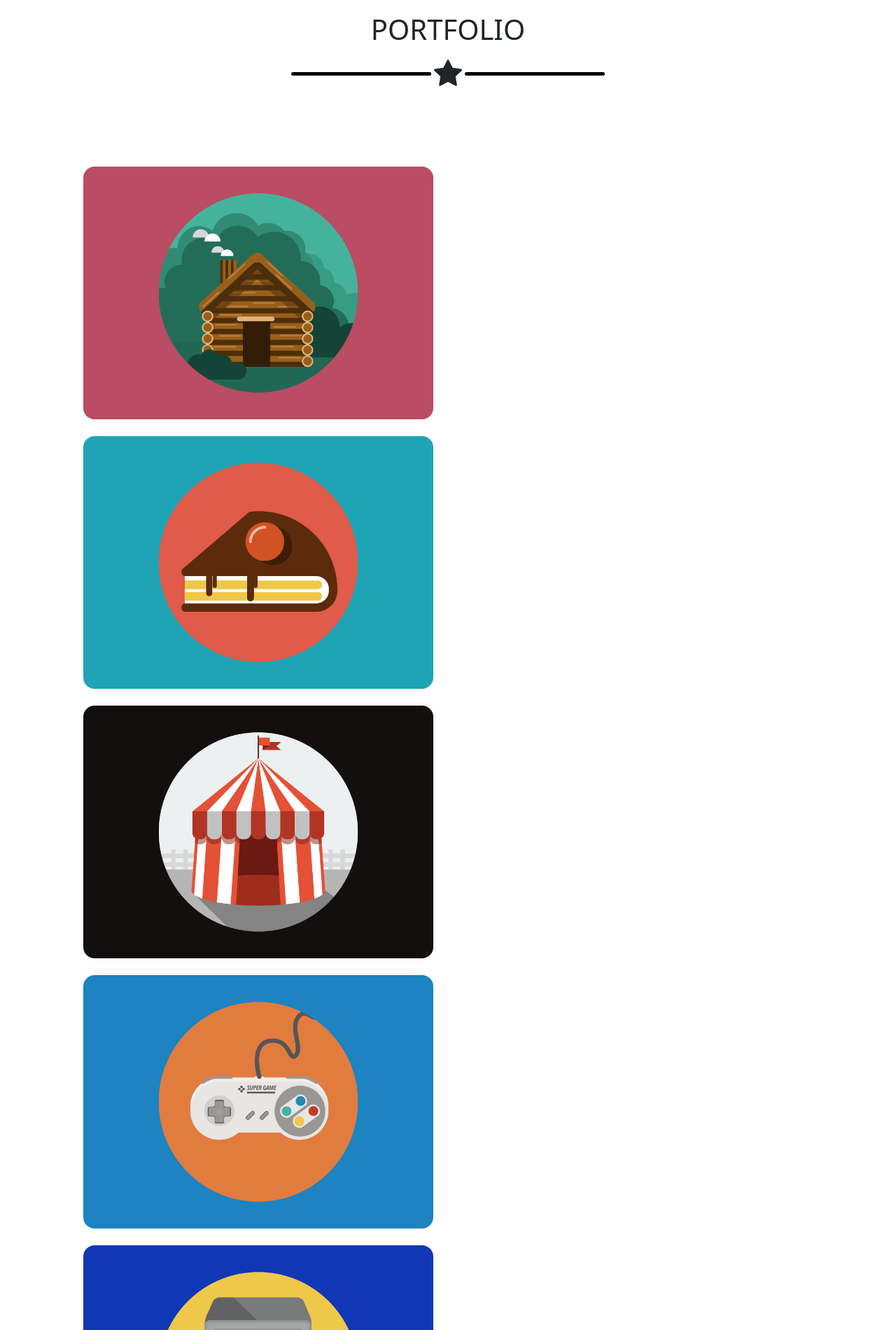
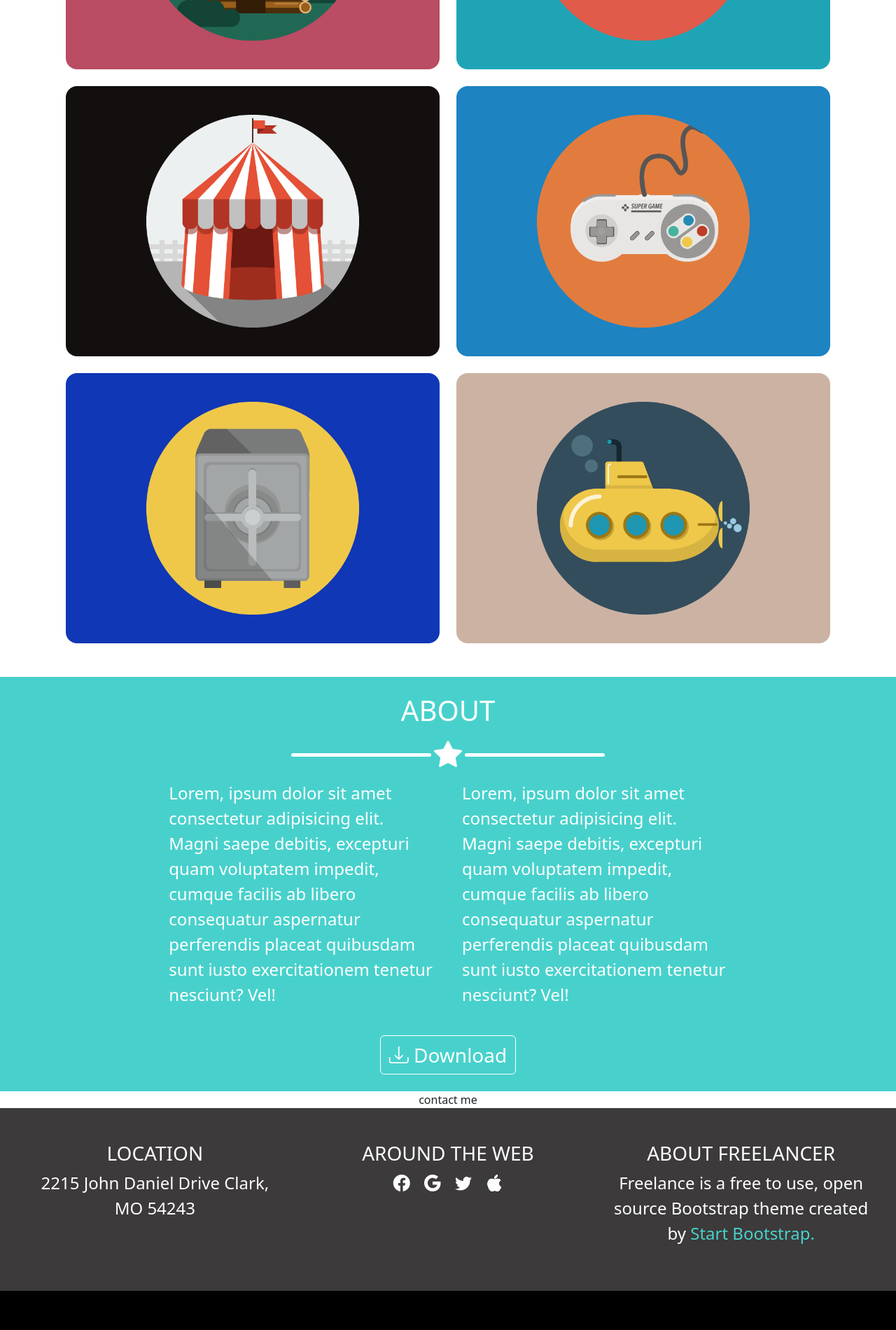
Before and after one commit to Franpan94/html-css-bootstrap-freelancer, a plain HTML site: page index.html in a window 1280 px wide. Shown: the part 1640-3540 px from the top of the page at 70% size. Drawn offline with nearby package versions, Linux system fonts and the light colour scheme.

Commit message:
finish responsive md

```diff
--- a/css/style.css
+++ b/css/style.css
@@ -36,12 +36,8 @@
     background-color: rgb(60, 58, 58);
 }
 
-.ms2_width{
-    width: 500px;
-}
-
-.ms_p8{
-    padding: 80px;
+.ms_pt8{
+    padding-top: 80px;
 }
 
 .ms_border_color{
--- a/index.html
+++ b/index.html
@@ -19,8 +19,8 @@
     <main>
         <div class="container-fluid bg_color text-center">
             <div class="row justify-content-center">
-                <div class=" col-12 ">
-                    <img src="./img/avatar.svg" alt="avatar" class="fluid">
+                <div class=" col-12 col-md-8">
+                    <img src="./img/avatar.svg" alt="avatar" class=" w-100">
                     <h1 class="p-4 ms_color">START BOOTSTRAP</h1>
                     <div class="ms_width rounded-4 msbg_color"></div>
                     <div class="ms_inline ms_color fs-1 text align-middle"><i class="bi bi-star-fill"></i></div>
@@ -31,8 +31,8 @@
                 </div>
            </div>
         </div>
-        <div class="container-fluid text-center ms_p8">
-            <div class="row">
+        <div class="container-fluid text-center ms_pt8 pb-2">
+            <div class="row ">
                 <div class="col-12">
                     <h1>PORTFOLIO</h1>
                     <div class="ms_width rounded-4 msbg_colorb"></div>
@@ -41,76 +41,64 @@
                 </div>
             </div>
         </div>
-        <div class="container-fluid pt-4">
-            <div class="row justify-content-center">
-                <div class=" col-10">
-                    <img src="./img/cabin.png" alt="" class="fluid ms2_width rounded-4">
+        <div class="container p-4">
+            <div class="row">
+                <div class=" col-12 col-md-6 pb-4">
+                    <img src="./img/cabin.png" alt="" class="w-100 rounded-4">
                 </div>
-            </div>
-        </div>
-        <div class="container-fluid pt-4">
-            <div class="row justify-content-center">
-                <div class="col-10">
-                    <img src="./img/cake.png" alt="" class="fluid ms2_width rounded-4">
+                <div class="col-12 col-md-6 pb-4">
+                    <img src="./img/cake.png" alt="" class="w-100 rounded-4">
                 </div>
-            </div>
-        </div>
-        <div class="container-fluid pt-4">
-            <div class="row justify-content-center">
-                <div class=" col-10">
-                    <img src="./img/circus.png" alt="" class="fluid ms2_width rounded-4">
+                <div class=" col-12 col-md-6 pb-4">
+                    <img src="./img/circus.png" alt="" class="w-100 rounded-4">
                 </div>
-            </div>
-        </div>
-        <div class="container-fluid pt-4">
-            <div class="row justify-content-center">
-                <div class="col-10">
-                    <img src="./img/game.png" alt="" class="fluid ms2_width rounded-4">
+                <div class="col-12 col-md-6 pb-4">
+                    <img src="./img/game.png" alt="" class="w-100 rounded-4">
                 </div>
-            </div>
-        </div>
-        <div class="container-fluid pt-4">
-            <div class="row justify-content-center">
-                <div class="col-10">
-                    <img src="./img/safe.png" alt="" class="fluid ms2_width rounded-4">
+                <div class="col-12 col-md-6 pb-4">
+                    <img src="./img/safe.png" alt="" class="w-100 rounded-4">
                 </div>
-            </div>
-        </div>
-        <div class="container-fluid pt-4 pb-5">
-            <div class="row justify-content-center">
-                <div class="col-10">
-                    <img src="./img/submarine.png" alt="" class="fluid ms2_width rounded-4">
+                <div class="col-12 col-md-6 pb-4">
+                    <img src="./img/submarine.png" alt="" class="w-100 rounded-4">
                 </div>
             </div>
         </div>
         <div class="container-fluid text-center bg_color ms_color p-4">
-            <div class="row">
-                <div class="col-12">
-                    <h1>ABOUT</h1>
-                    <div class="ms_width rounded-4 msbg_color"></div>
-                    <div class="ms_inline fs-1 text align-middle"><i class="bi bi-star-fill"></i></div>
-                    <div class="ms_width rounded-4 msbg_color"></div>
-                    <p class="fs-2 text p-2">Lorem, ipsum dolor sit amet consectetur adipisicing elit. Magni saepe debitis, excepturi quam voluptatem impedit, cumque facilis ab libero consequatur aspernatur perferendis placeat quibusdam sunt iusto exercitationem tenetur nesciunt? Vel!</p>
-                    <p class="fs-2 text p-2 pb-4">Lorem, ipsum dolor sit amet consectetur adipisicing elit. Magni saepe debitis, excepturi quam voluptatem impedit, cumque facilis ab libero consequatur aspernatur perferendis placeat quibusdam sunt iusto exercitationem tenetur nesciunt? Vel!</p>
-                    <a class="btn btn-primary fs-3 text bg_color ms_border_color" href="#" role="button"><i class="bi bi-download"></i> Download</a>
+           <h1>ABOUT</h1>
+           <div class="ms_width rounded-4 msbg_color"></div>
+           <div class="ms_inline fs-1 text align-middle"><i class="bi bi-star-fill"></i></div>
+           <div class="ms_width rounded-4 msbg_color"></div>
+           <div class="row justify-content-center">
+               <div class="col-10 col-md-4 text-start">
+                   <p class="fs-4 text p-2">Lorem, ipsum dolor sit amet consectetur adipisicing elit. Magni saepe debitis, excepturi quam voluptatem impedit, cumque facilis ab libero consequatur aspernatur perferendis placeat quibusdam sunt iusto exercitationem tenetur nesciunt? Vel!</p>
                 </div>
-            </div>
+                <div class="col-10 col-md-4 text-start">
+                   <p class="fs-4 text p-2 pb-4">Lorem, ipsum dolor sit amet consectetur adipisicing elit. Magni saepe debitis, excepturi quam voluptatem impedit, cumque facilis ab libero consequatur aspernatur perferendis placeat quibusdam sunt iusto exercitationem tenetur nesciunt? Vel!</p>
+
+                </div>
+          </div>
+          <a class="btn btn-primary fs-3 text bg_color ms_border_color" href="#" role="button"><i class="bi bi-download"></i> Download</a>
         </div>
+
         <div class="text-center">
             contact me
         </div>
         <div class="container-fluid text-center msbg_colorc ms_color p-4">
-            <div class="row">
-                <div class="col-12">
-                    <h2 class="pt-4">LOCATION</h2>
-                    <span class="fs-3 text pb-5">2215 John Daniel Drive Clark, MO 54243</span>
-                    <h2 class="pt-5">AROUND THE WEB</h2>
-                    <a href="#" class="ms_color fs-2 text p-2"><i class="bi bi-facebook"></i></a>
-                    <a href="#" class="ms_color fs-2 text p-2"><i class="bi bi-google"></i></a>
-                    <a href="#" class="ms_color fs-2 text p-2"><i class="bi bi-twitter"></i></a>
-                    <a href="#" class="ms_color fs-2 text p-2"><i class="bi bi-apple"></i></a>
-                    <h2 class="pt-5">ABOUT FREELANCER</h2>
-                    <p class="fs-3 text">Freelance is a free to use, open source Bootstrap theme created by <span class="s_color">Start Bootstrap.</span></p>
+            <div class="row justify-content-center">
+                <div class="col-12 col-md-4 p-4">
+                    <h3 class="">LOCATION</h3>
+                    <span class="fs-4 text pb-5">2215 John Daniel Drive Clark, MO 54243</span>
+                </div>
+                <div class="col-12 col-md-4 p-4">
+                    <h3 class="">AROUND THE WEB</h3>
+                    <a href="#" class="ms_color fs-4 text p-2"><i class="bi bi-facebook"></i></a>
+                    <a href="#" class="ms_color fs-4 text p-2"><i class="bi bi-google"></i></a>
+                    <a href="#" class="ms_color fs-4 text p-2"><i class="bi bi-twitter"></i></a>
+                    <a href="#" class="ms_color fs-4 text p-2"><i class="bi bi-apple"></i></a>
+                </div>
+                <div class="col-12 col-md-4 p-4">
+                    <h3>ABOUT FREELANCER</h3>
+                    <p class="fs-4 text">Freelance is a free to use, open source Bootstrap theme created by <span class="s_color">Start Bootstrap.</span></p>
                 </div>
             </div>
         </div>
```
